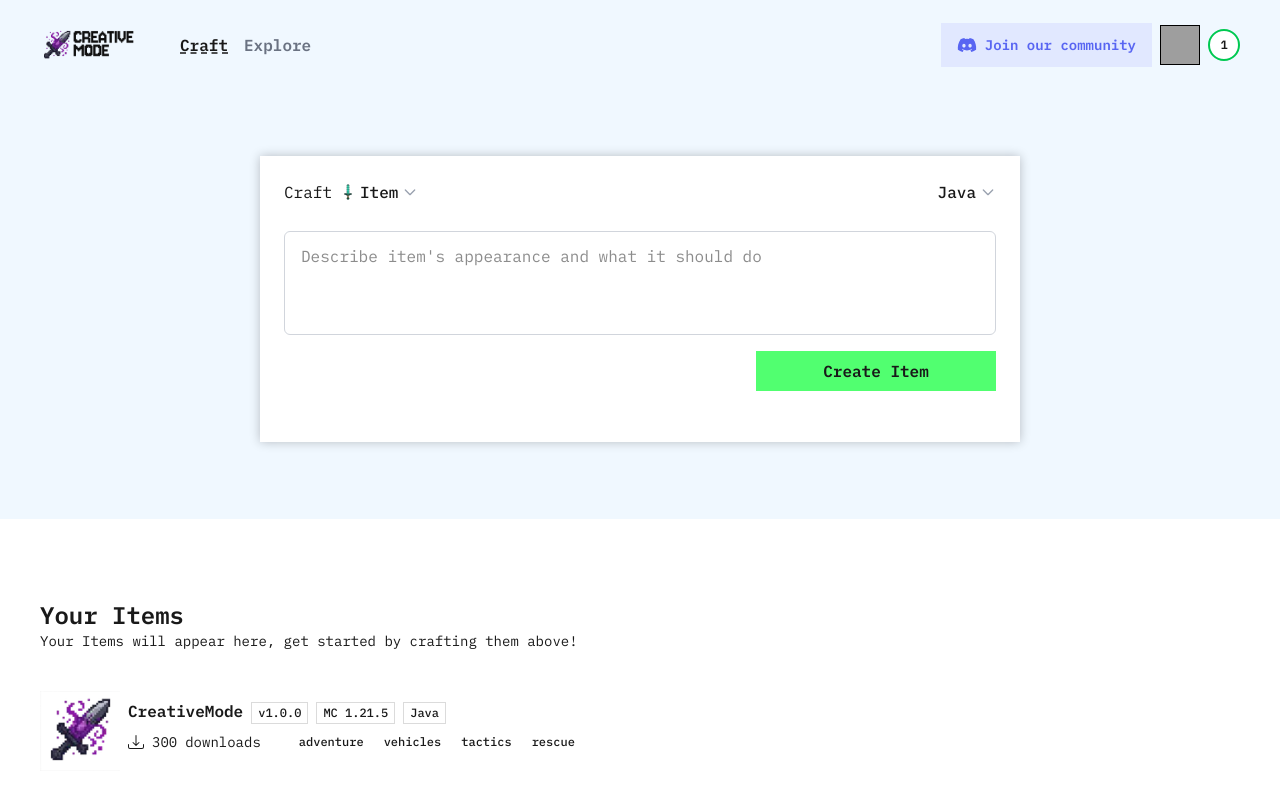
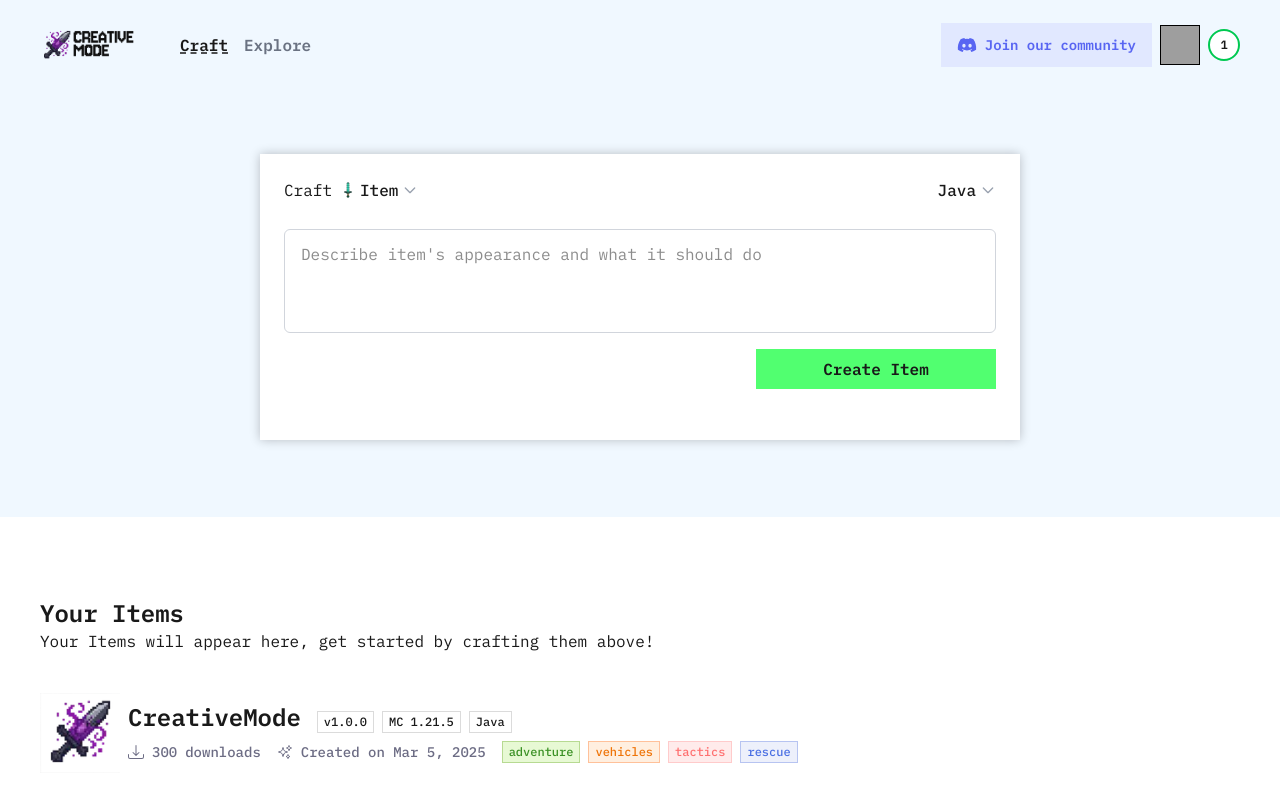
Before and after one commit to murtinha/frontend-takehome, a Next.js app: page / in a window 1280 px wide. Shown: the top 802 px of the page. Built offline with nearby package versions, Linux system fonts and the light colour scheme; grey boxes are pictures that could not be loaded; a web font is replaced by a local one.

Commit message:
improving item card style

```diff
--- a/app/globals.css
+++ b/app/globals.css
@@ -91,6 +91,7 @@ code {
     --muted-foreground: #766689;
 
     --surface: #f6f6f6;
+    --surface-secondary: #6C6C84;
 
     --create: #f0f8ff;
 
--- a/components/item-card/index.tsx
+++ b/components/item-card/index.tsx
@@ -1,5 +1,6 @@
 import Image from "next/image";
 import { BsDownload } from "react-icons/bs";
+import { HiOutlineSparkles } from "react-icons/hi2";
 import Badge from "../ui/badge";
 
 export default function ItemCard() {
@@ -14,7 +15,7 @@ export default function ItemCard() {
       />
       <div className="flex py-2 w-full flex-col">
         <div className="flex items-baseline">
-          <div className="text-md font-bold mr-2">CreativeMode</div>
+          <div className="text-2xl font-bold mr-4">CreativeMode</div>
           <div className="flex gap-2">
             <Badge variant="outline" size="sm">
               v1.0.0
@@ -29,23 +30,26 @@ export default function ItemCard() {
         </div>
 
         <div className="flex items-center mt-2">
-          <div className="flex items-center gap-2 mr-4">
+          <div className="flex items-center gap-2 mr-4 text-surface-secondary font-medium">
             <BsDownload className="w-4 h-4" />
             <span className="text-sm">300</span>
             <span className="text-sm">downloads</span>
           </div>
-          <div className="flex items-center gap-2 mr-4"></div>
+          <div className="flex items-center gap-2 mr-4 text-surface-secondary font-medium">
+            <HiOutlineSparkles className="w-4 h-4" />
+            <span className="text-sm">Created on Mar 5, 2025</span>
+          </div>
           <div className="flex items-center gap-2 flex-1">
-            <Badge variant="success" size="sm">
+            <Badge variant="green" size="sm">
               adventure
             </Badge>
-            <Badge variant="warning" size="sm">
+            <Badge variant="orange" size="sm">
               vehicles
             </Badge>
-            <Badge variant="error" size="sm">
+            <Badge variant="red" size="sm">
               tactics
             </Badge>
-            <Badge variant="info" size="sm">
+            <Badge variant="blue" size="sm">
               rescue
             </Badge>
           </div>
--- a/components/item-list-section/index.tsx
+++ b/components/item-list-section/index.tsx
@@ -4,7 +4,7 @@ export default function ItemListSection() {
   return (
     <div className="flex w-full px-10 flex-col mb-10">
       <div className="text-2xl font-bold">Your Items</div>
-      <div className="text-sm">
+      <div className="text-[16px]">
         Your Items will appear here, get started by crafting them above!
       </div>
 
--- a/tailwind.config.js
+++ b/tailwind.config.js
@@ -18,7 +18,10 @@ module.exports = {
           DEFAULT: "var(--background)",
           secondary: "var(--background-secondary)",
         },
-        surface: "var(--surface)",
+        surface: {
+          DEFAULT: "var(--surface)",
+          secondary: "var(--surface-secondary)",
+        },
         create: "var(--create)",
         blog: "var(--blog)",
         foreground: "var(--foreground)",
```
